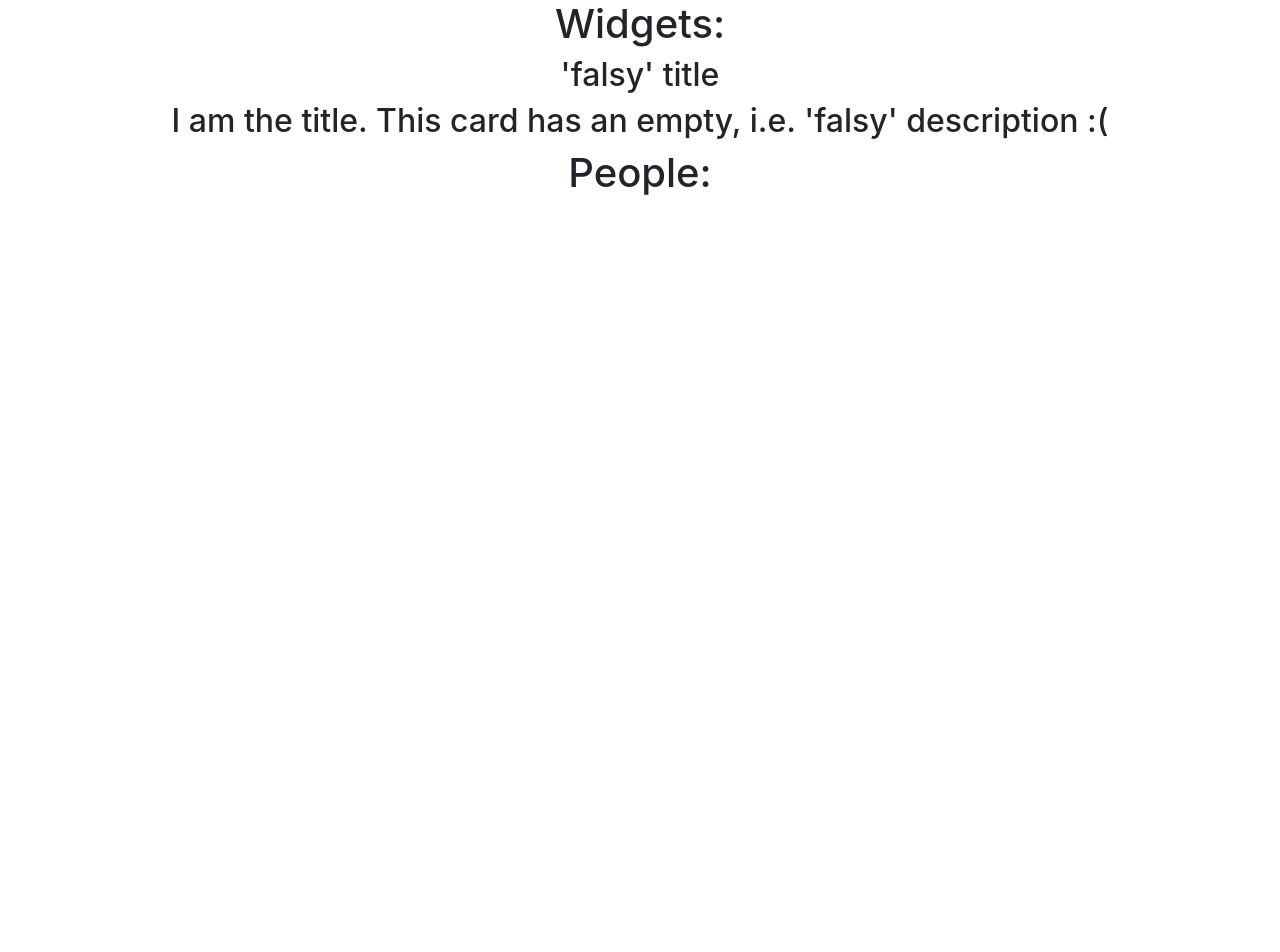
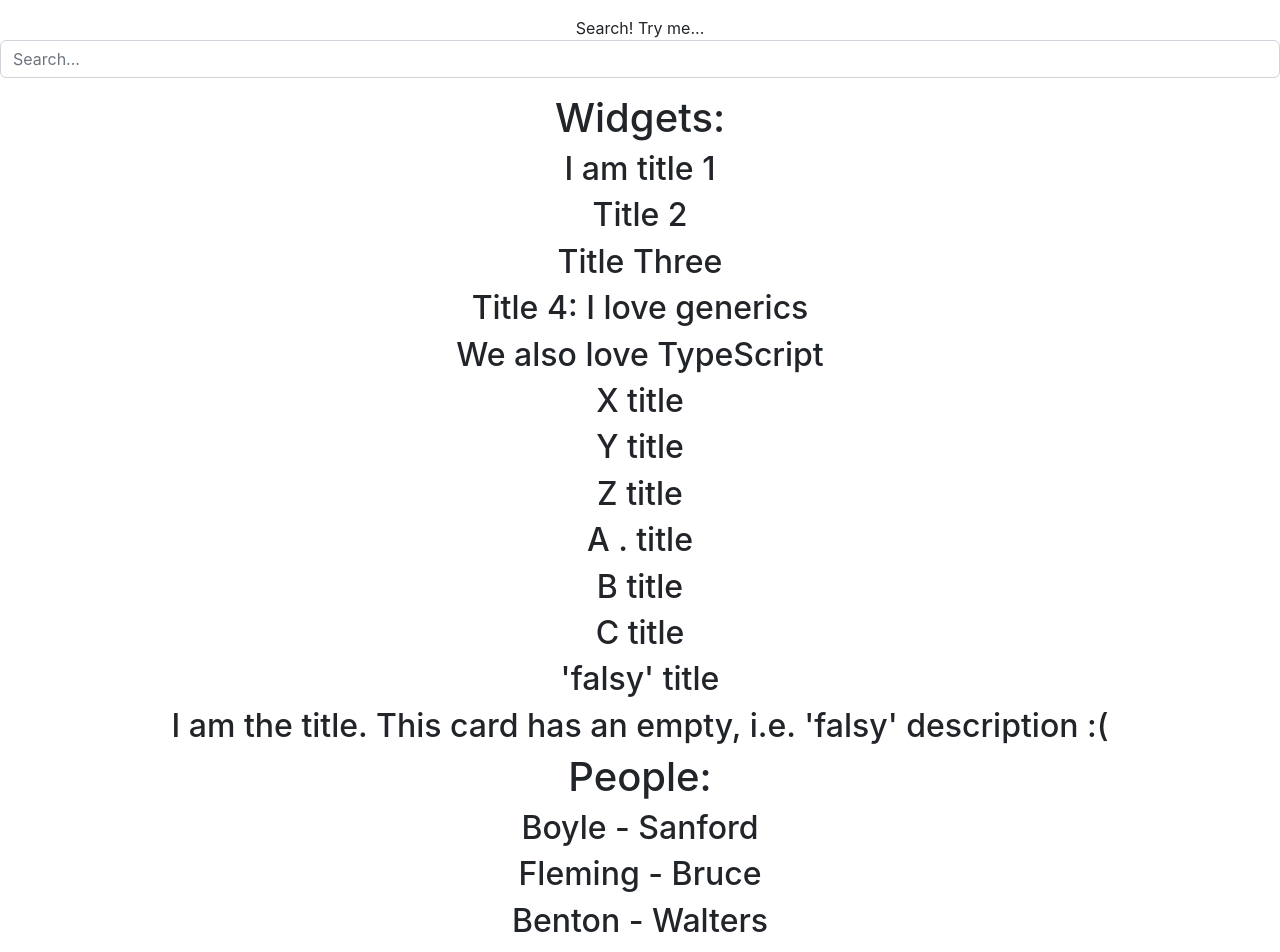
Before and after one commit to anjola-adeuyi/react-typescript-search-sorting-and-filtering, a React (Create React App) app: page / in a window 1280 px wide. Shown: the top 952 px of the page. Before the commit the page ends 800 px from the top, so only its background shows below. Built offline with nearby package versions, Linux system fonts and the light colour scheme; the HTML template or start-up script is replaced by a standard one.

Commit message:
implement search input

```diff
--- a/src/App.tsx
+++ b/src/App.tsx
@@ -1,26 +1,30 @@
 import React from 'react';
 import './App.css';
+import SearchInput from './component/SearchInput';
 import people from './mock-data/person';
 import widgets from './mock-data/widget';
 import genericSearch from './utils/genericSearch';
 
 function App() {
-  const query = 'empty';
+  const [query, setQuery] = React.useState('');
+
   return (
     <div className="App">
+      <SearchInput setsearchQuery={setQuery} />
+
       <h1>Widgets:</h1>
       {widgets.filter((widget) => genericSearch(widget, ['title', 'description'], query, false)).map(widget => {
         return (
           <div key={widget.id}>
             <h2>{widget.title}</h2>
-            {/* <p>{widget.description}</p> */}
           </div>
         );
       })}
+
       <h1>People:</h1>
-      {people.filter((person) => genericSearch(person, ['birthday'], query, false)).map(person => {
+      {people.filter((person) => genericSearch(person, ['firstName', 'lastName'], query, false)).map((person, idx) => {
         return (
-          <div key={person.eyeColor}>
+          <div key={idx}>
             <h2>{person.firstName} - {person.lastName}</h2>
           </div>
         );
--- a/src/component/SearchInput.tsx
+++ b/src/component/SearchInput.tsx
@@ -17,7 +17,10 @@ const SearchInput = (props: Props) => {
         className='form-control mb-3 full-width'
         placeholder='Search...'
         aria-label='Search'
-        onChange={(e) => setsearchQuery(e.target.value)}
+        onChange={(e) => {
+          console.log('firing!')
+          setsearchQuery(e.target.value)}
+        }
       />
     </>
   )
--- a/src/utils/genericSearch.ts
+++ b/src/utils/genericSearch.ts
@@ -11,7 +11,7 @@ export default function genericSearch<T>(object: T, properties: Array<keyof T>,
         if (shouldBeCaseSensitive) {
           return value.toString().includes(query);
         } else {
-        return value.toString().toLowerCase().includes(query.toLowerCase());
+          return value.toString().toLowerCase().includes(query.toLowerCase());
         }
       }
 
```
